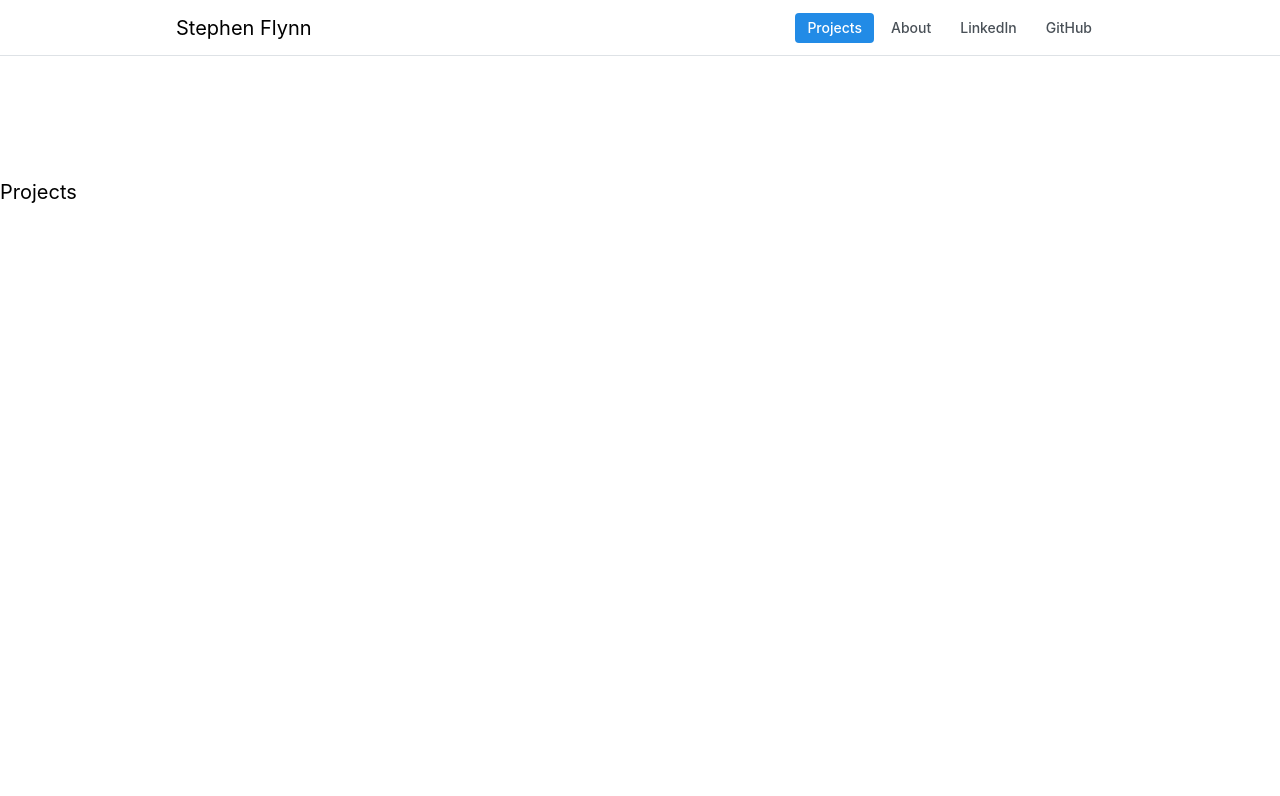
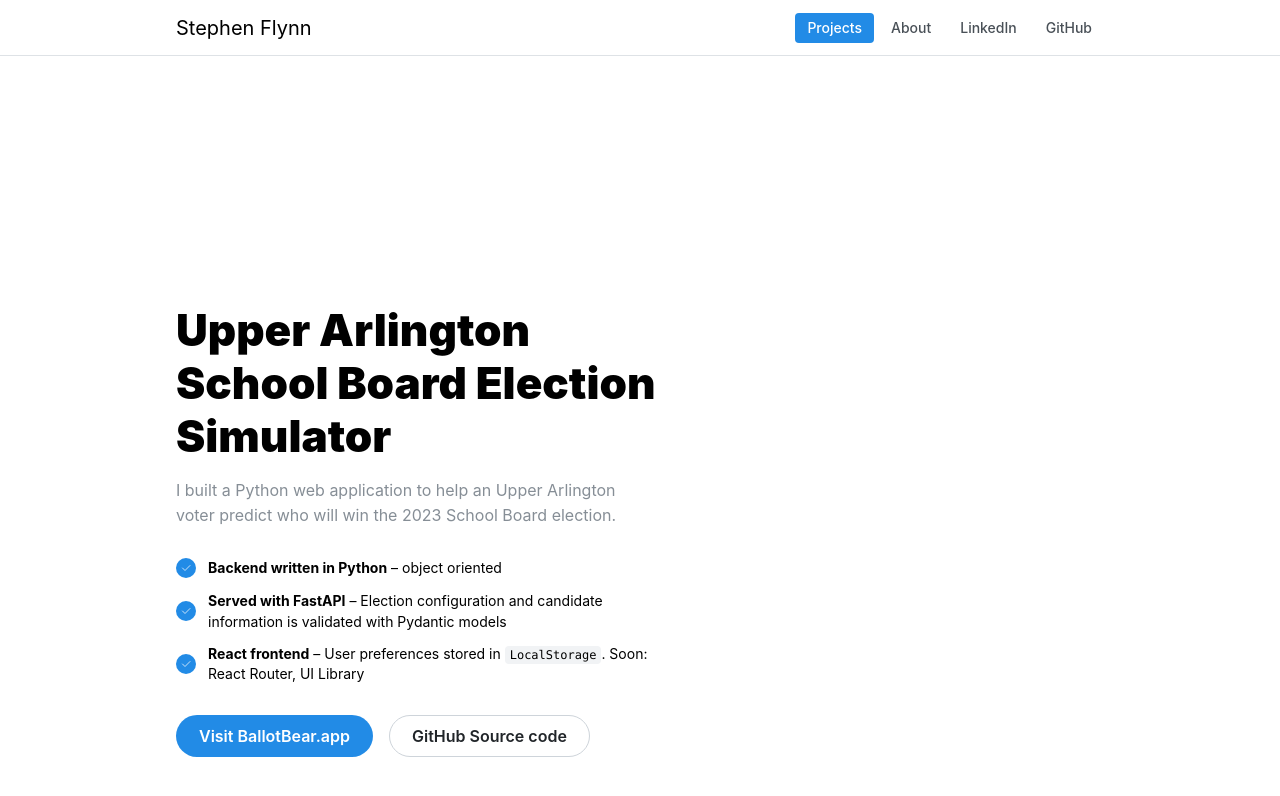
Before and after one commit to sxflynn/portfolio, a React (Vite) app: page /projects in a window 1280 px wide. Shown: the top 796 px of the page. Built offline with nearby package versions, Linux system fonts and the light colour scheme.

Commit message:
moved project info into the projects page

```diff
--- a/src/pages/Home/Home.tsx
+++ b/src/pages/Home/Home.tsx
@@ -1,58 +1,9 @@
-import { Container, Title, Button, Group, Text, List, ThemeIcon, rem, Code } from '@mantine/core';
-import { Link } from 'react-router-dom';
-import { IconCheck } from '@tabler/icons-react';
+import { Text} from '@mantine/core';
 import classes from './Home.module.css'
 
 const Home = () => {
     return (
-        <Container size="md">
-            <div className={classes.inner}>
-                <div className={classes.content}>
-                    <Title className={classes.title}>
-                        Upper Arlington School Board Election Simulator
-                    </Title>
-                    <Text c="dimmed" mt="md">
-                        I built a Python web application to help an Upper Arlington voter predict who will win the 2023 School Board election.
-                    </Text>
-
-                    <List
-                        mt={30}
-                        spacing="sm"
-                        size="sm"
-                        icon={
-                            <ThemeIcon size={20} radius="xl">
-                                <IconCheck style={{ width: rem(12), height: rem(12) }} stroke={1.5} />
-                            </ThemeIcon>
-                        }
-                    >
-                        <List.Item>
-                            <b>Backend written in Python</b> – object oriented
-                        </List.Item>
-                        <List.Item>
-                            <b>Served with FastAPI</b> – Election configuration and candidate information is validated with Pydantic models
-                        </List.Item>
-                        <List.Item>
-                            <b>React frontend</b> – User preferences stored in <Code>LocalStorage</Code>. Soon: React Router, UI Library
-                        </List.Item>
-                    </List>
-
-                    <Group mt={30}>
-                        <Link to="http://www.ballotbear.app">
-                            <Button radius="xl" size="md" className={classes.control}>
-                                Visit BallotBear.app
-                            </Button>
-                        </Link>
-                        <Link to="http://www.github.com/sxflynn/electionsim">
-                            <Button variant="default" radius="xl" size="md" className={classes.control}>
-                                GitHub Source code
-                            </Button>
-                        </Link>
-                    </Group>
-                </div>
-                {/* Image goes here */}
-            </div>
-
-        </Container>
+       <Text>Home</Text>
     );
 }
 export default Home;
--- /dev/null
+++ b/src/pages/Projects/Projects.module.css
@@ -0,0 +1,52 @@
+.inner {
+    display: flex;
+    justify-content: space-between;
+    padding-top: calc(var(--mantine-spacing-xl) * 4);
+    padding-bottom: calc(var(--mantine-spacing-xl) * 4);
+  }
+
+  .content {
+    max-width: rem(480px);
+    margin-right: calc(var(--mantine-spacing-xl) * 3);
+
+    @media (max-width: $mantine-breakpoint-md) {
+      max-width: 100%;
+      margin-right: 0;
+    }
+  }
+
+  .title {
+    color: light-dark(var(--mantine-color-black), var(--mantine-color-white));
+    font-family:
+      Greycliff CF,
+      var(--mantine-font-family);
+    font-size: rem(44px);
+    line-height: 1.2;
+    font-weight: 900;
+
+    @media (max-width: $mantine-breakpoint-xs) {
+      font-size: rem(28px);
+    }
+  }
+
+  .control {
+    @media (max-width: $mantine-breakpoint-xs) {
+      flex: 1;
+    }
+  }
+
+  .image {
+    width: rem(376px);
+    height: rem(356px);
+
+    @media (max-width: $mantine-breakpoint-md) {
+      display: none;
+    }
+  }
+
+  .highlight {
+    position: relative;
+    background-color: var(--mantine-color-blue-light);
+    border-radius: var(--mantine-radius-sm);
+    padding: rem(4px) rem(12px);
+  }
--- a/src/pages/Projects/Projects.tsx
+++ b/src/pages/Projects/Projects.tsx
@@ -1,9 +1,59 @@
-import { Text } from '@mantine/core';
+import { Container, Title, Button, Group, Text, List, ThemeIcon, rem, Code } from '@mantine/core';
+import { Link } from 'react-router-dom';
+import { IconCheck } from '@tabler/icons-react';
+import classes from './Projects.module.css'
 
 const Projects = () => {
 
     return (
-<Text size="xl">Projects</Text>
+        <Container size="md">
+            <div className={classes.inner}>
+                <div className={classes.content}>
+                    <Title className={classes.title}>
+                        Upper Arlington School Board Election Simulator
+                    </Title>
+                    <Text c="dimmed" mt="md">
+                        I built a Python web application to help an Upper Arlington voter predict who will win the 2023 School Board election.
+                    </Text>
+
+                    <List
+                        mt={30}
+                        spacing="sm"
+                        size="sm"
+                        icon={
+                            <ThemeIcon size={20} radius="xl">
+                                <IconCheck style={{ width: rem(12), height: rem(12) }} stroke={1.5} />
+                            </ThemeIcon>
+                        }
+                    >
+                        <List.Item>
+                            <b>Backend written in Python</b> – object oriented
+                        </List.Item>
+                        <List.Item>
+                            <b>Served with FastAPI</b> – Election configuration and candidate information is validated with Pydantic models
+                        </List.Item>
+                        <List.Item>
+                            <b>React frontend</b> – User preferences stored in <Code>LocalStorage</Code>. Soon: React Router, UI Library
+                        </List.Item>
+                    </List>
+
+                    <Group mt={30}>
+                        <Link to="http://www.ballotbear.app">
+                            <Button radius="xl" size="md" className={classes.control}>
+                                Visit BallotBear.app
+                            </Button>
+                        </Link>
+                        <Link to="http://www.github.com/sxflynn/electionsim">
+                            <Button variant="default" radius="xl" size="md" className={classes.control}>
+                                GitHub Source code
+                            </Button>
+                        </Link>
+                    </Group>
+                </div>
+                {/* Image goes here */}
+            </div>
+
+        </Container>
     );
 }
 
```
